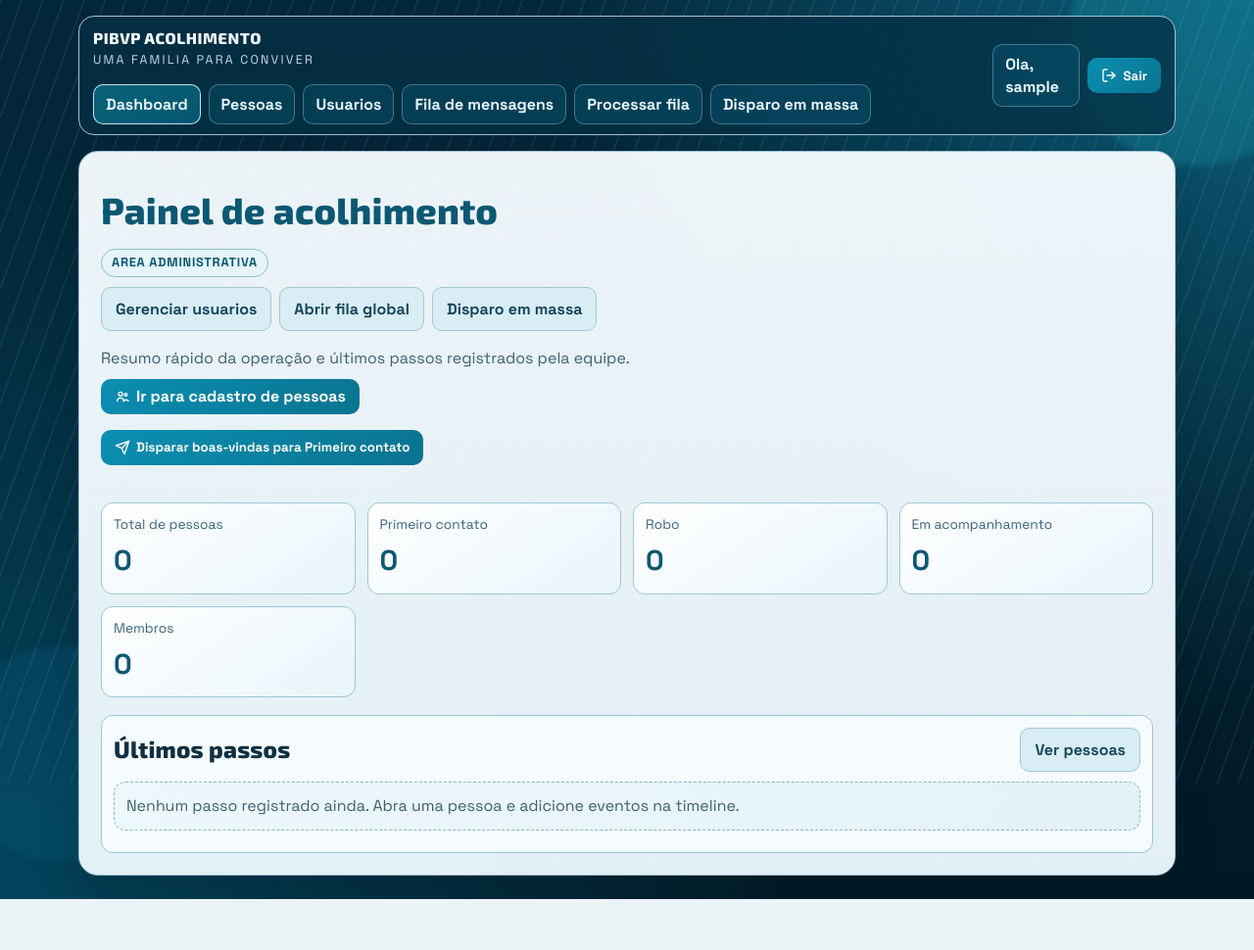
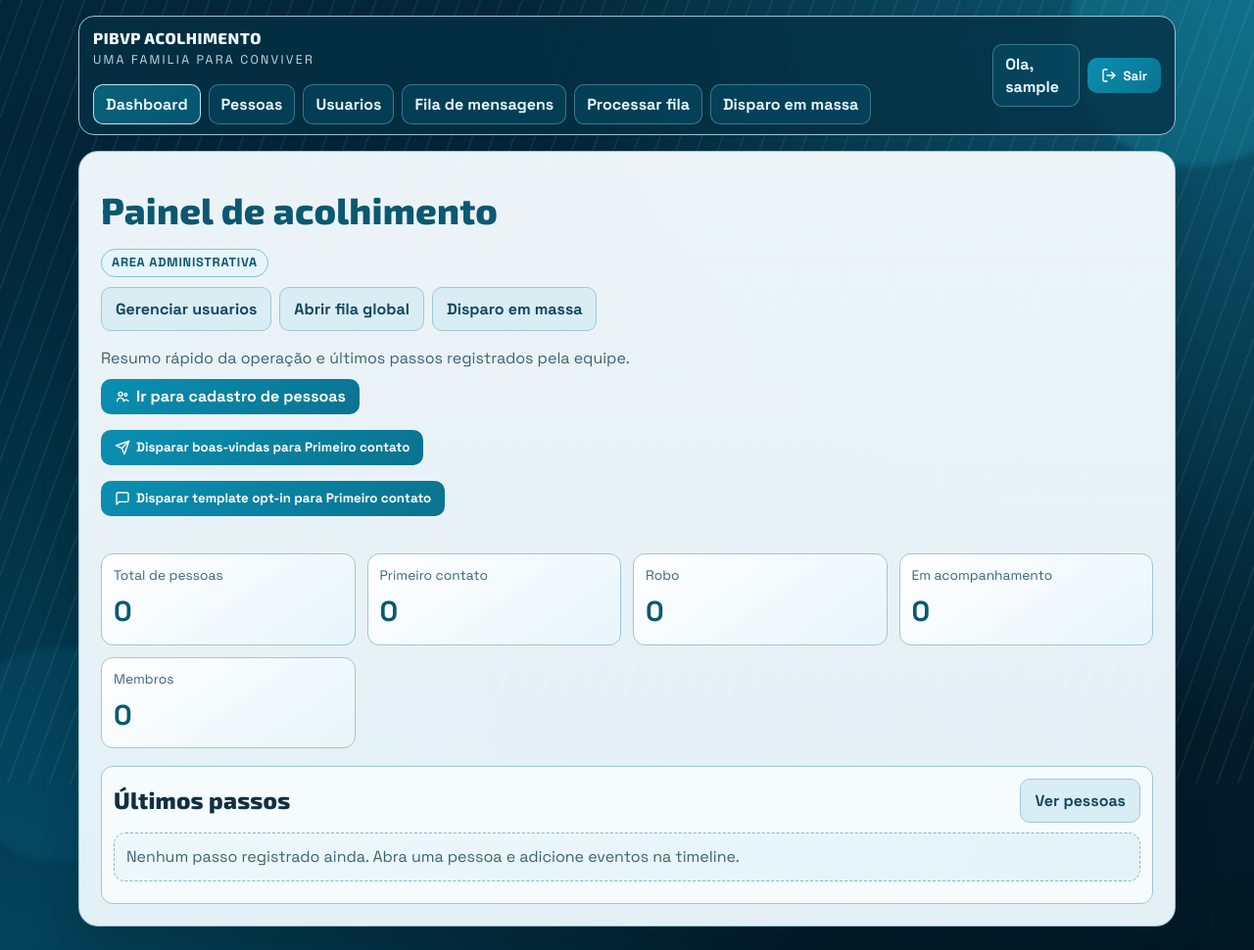
Before and after one commit to simoesjonatas/acolhimento_pibvp, a Django app: page / in a window 1280 px wide. Shown: the whole page at 98% size. Before the commit the page ends 918 px from the top, so only its background shows below. Run offline with Django 4.2, Linux system fonts and the light colour scheme; the visitor is signed in with stand-in values (Sample User, id 1); data that the repository does not hold is empty.

Commit message:
feat: Adiciona suporte para disparo de template opt-in via Twilio e atualiza lógica de status das mensagens

```diff
--- a/apps/core/views.py
+++ b/apps/core/views.py
@@ -1,4 +1,7 @@
+import json
+
 from django.contrib import messages
+from django.conf import settings
 from django.contrib.auth import update_session_auth_hash
 from django.contrib.auth import get_user_model
 from django.contrib.auth.forms import PasswordChangeForm
@@ -32,7 +35,7 @@ class DashboardView(LoginRequiredMixin, TemplateView):
 			return redirect('dashboard')
 
 		action = request.POST.get('action', '').strip()
-		if action != 'disparar_boas_vindas':
+		if action not in {'disparar_boas_vindas', 'disparar_template_opt_in'}:
 			messages.error(request, 'Acao invalida para o dashboard.')
 			return redirect('dashboard')
 
@@ -46,34 +49,78 @@ class DashboardView(LoginRequiredMixin, TemplateView):
 			messages.info(request, 'Nao ha pessoas em Primeiro contato para disparo.')
 			return redirect('dashboard')
 
-		mensagem_boas_vindas = (
-			'Olá! Seja muito bem-vindo(a) a PIBVP. '
-			'Estamos felizes com sua presença e queremos caminhar com voce.'
-		)
+		if action == 'disparar_template_opt_in' and not settings.TWILIO_TEMPLATE_OPT_IN_SID:
+			messages.error(request, 'Template SID nao configurado. Defina TWILIO_TEMPLATE_OPT_IN_SID.')
+			return redirect('dashboard')
 
-		mensagens = [
-			MensagemContato(
-				pessoa=pessoa,
-				criado_por=request.user,
-				canal=MensagemContato.CanalChoices.WHATSAPP,
-				direcao=MensagemContato.DirecaoChoices.SAIDA,
-				status_fila=MensagemContato.StatusFilaChoices.PENDENTE,
-				prioridade=5,
-				agendada_para=None,
-				conteudo=mensagem_boas_vindas,
+		mensagens = []
+		if action == 'disparar_boas_vindas':
+			mensagem_boas_vindas = (
+				'Olá! Seja muito bem-vindo(a) a PIBVP. '
+				'Estamos felizes com sua presença e queremos caminhar com voce.'
 			)
-			for pessoa in pessoas_primeiro_contato
-		]
+			mensagens = [
+				MensagemContato(
+					pessoa=pessoa,
+					criado_por=request.user,
+					canal=MensagemContato.CanalChoices.WHATSAPP,
+					direcao=MensagemContato.DirecaoChoices.SAIDA,
+					status_fila=MensagemContato.StatusFilaChoices.PENDENTE,
+					prioridade=5,
+					agendada_para=None,
+					conteudo=mensagem_boas_vindas,
+				)
+				for pessoa in pessoas_primeiro_contato
+			]
+		else:
+			template_sid = settings.TWILIO_TEMPLATE_OPT_IN_SID
+			try:
+				template_vars_base = json.loads(settings.TWILIO_TEMPLATE_OPT_IN_VARIABLES or '{}')
+				if not isinstance(template_vars_base, dict):
+					template_vars_base = {}
+			except Exception:
+				template_vars_base = {}
+			mensagens = [
+				MensagemContato(
+					pessoa=pessoa,
+					criado_por=request.user,
+					canal=MensagemContato.CanalChoices.WHATSAPP,
+					direcao=MensagemContato.DirecaoChoices.SAIDA,
+					status_fila=MensagemContato.StatusFilaChoices.PENDENTE,
+					prioridade=5,
+					agendada_para=None,
+					conteudo='Template opt-in enfileirado',
+					metadata_envio={
+						'twilio_template': {
+							'content_sid': template_sid,
+							'content_variables': json.dumps(
+								{
+									**template_vars_base,
+									'1': (pessoa.nome or '').strip() or 'amigo(a)',
+								},
+								ensure_ascii=False,
+							),
+						}
+					},
+				)
+				for pessoa in pessoas_primeiro_contato
+			]
 
 		MensagemContato.objects.bulk_create(mensagens)
 		PrimeiroContato.objects.filter(
 			id__in=[pessoa.id for pessoa in pessoas_primeiro_contato]
 		).update(status=PrimeiroContato.StatusAcolhimento.ROBO)
 
-		messages.success(
-			request,
-			f'Disparo criado para {len(mensagens)} pessoa(s) e status atualizado para Robo.',
-		)
+		if action == 'disparar_boas_vindas':
+			messages.success(
+				request,
+				f'Disparo de boas-vindas criado para {len(mensagens)} pessoa(s) e status atualizado para Robo.',
+			)
+		else:
+			messages.success(
+				request,
+				f'Disparo com template Twilio criado para {len(mensagens)} pessoa(s) e status atualizado para Robo.',
+			)
 		return redirect('dashboard')
 
 	def get_context_data(self, **kwargs):
--- a/config/settings.py
+++ b/config/settings.py
@@ -160,6 +160,8 @@ TWILIO_AUTH_TOKEN = os.getenv('TWILIO_AUTH_TOKEN', '')
 TWILIO_WHATSAPP_FROM = os.getenv('TWILIO_WHATSAPP_FROM', 'whatsapp:+14155238886')
 TWILIO_STATUS_CALLBACK_URL = os.getenv('TWILIO_STATUS_CALLBACK_URL', '')
 TWILIO_REQUEST_TIMEOUT_SECONDS = int(os.getenv('TWILIO_REQUEST_TIMEOUT_SECONDS', '10'))
+TWILIO_TEMPLATE_OPT_IN_SID = os.getenv('TWILIO_TEMPLATE_OPT_IN_SID', '')
+TWILIO_TEMPLATE_OPT_IN_VARIABLES = os.getenv('TWILIO_TEMPLATE_OPT_IN_VARIABLES', '{}')
 
 # Default primary key field type
 # https://docs.djangoproject.com/en/4.2/ref/settings/#default-auto-field
--- a/templates/dashboard.html
+++ b/templates/dashboard.html
@@ -27,6 +27,14 @@
         <button type="submit">
             <svg class="btn-icon" viewBox="0 0 24 24" aria-hidden="true"><path d="M22 2 11 13"/><polygon points="22 2 15 22 11 13 2 9 22 2"/></svg>
             <span class="btn-text">Disparar boas-vindas para Primeiro contato</span>
+        </button>
+    </form>
+    <form method="post" class="inline-actions">
+        {% csrf_token %}
+        <input type="hidden" name="action" value="disparar_template_opt_in">
+        <button type="submit" class="secundario">
+            <svg class="btn-icon" viewBox="0 0 24 24" aria-hidden="true"><path d="M21 15a2 2 0 0 1-2 2H7l-4 4V5a2 2 0 0 1 2-2h14a2 2 0 0 1 2 2z"/></svg>
+            <span class="btn-text">Disparar template opt-in para Primeiro contato</span>
         </button>
     </form>
     {% endif %}
```
Also changed, not shown: apps/acolhimento/fila_processor.py (+22 -4 lines), apps/acolhimento/views.py (+6 -2 lines), README.md.
